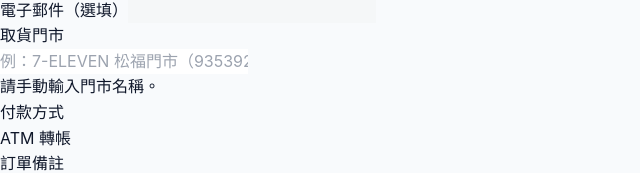
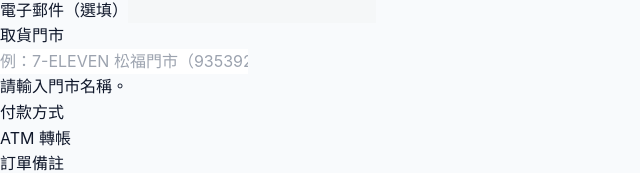
Before and after one commit to qweqwe55123/myshop, a Next.js app: page /checkout in a window 1280 px wide. Shown: the part 356-529 px from the top of the page, without its empty margins (0-640 px from the left). Built offline with nearby package versions, Linux system fonts and the light colour scheme.

Commit message:
fix: 修正 Response 重複解析導致建立訂單錯誤

```diff
--- a/app/components/CheckoutForm.jsx
+++ b/app/components/CheckoutForm.jsx
@@ -98,9 +98,10 @@
         }),
       });
 
+      // ====== 唯一修正區塊：只解析一次 JSON，並用同一份 data ======
       let data;
       try {
-  data = await res.json(); // ✅ 只讀一次 JSON
+        data = await res.json(); // ✅ 只讀一次
       } catch {
         data = {};
       }
@@ -113,10 +114,10 @@
       try {
         clearCart?.();
       } catch {}
+      const { orderNo } = data; // ✅ 從同一份 data 取值
+      router.push(`/orders/${orderNo}`);
+      // ====== 修正區塊結束 ======
 
-      // ★ 用 orderNo || id 導頁，避免「找不到訂單」
-      const { orderNo } = await res.json();
-router.push(`/orders/${orderNo}`);
     } catch (e2) {
       setErr(String(e2?.message ?? e2));
     } finally {
@@ -191,7 +192,7 @@
             placeholder="例：7-ELEVEN 松福門市（935392）"
             className="w-full rounded-md border p-2"
           />
-          <p className="text-xs text-slate-500">請手動輸入門市名稱。</p>
+          <p className="text-xs text-slate-500">請輸入門市名稱。</p>
         </section>
 
         {/* 付款方式（僅顯示文字，不曝露帳號） */}
```
Lines whose indentation alone changed are shown as unchanged.
